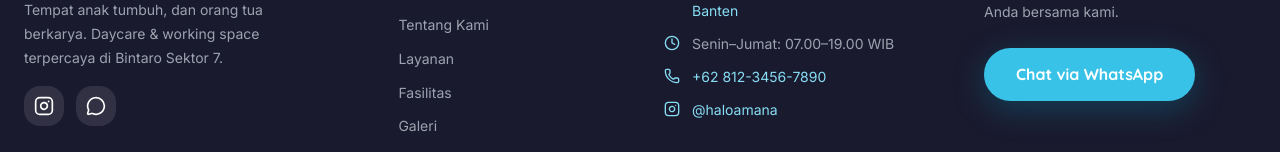
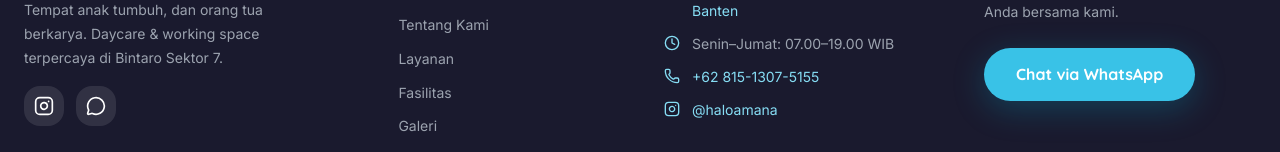
Before and after one commit to menako-studio/amana-care, a Next.js app: page / in a window 1280 px wide. Shown: the part 10262-10414 px from the top of the page. Built offline with nearby package versions, Linux system fonts and the light colour scheme.

Commit message:
fix(components): update official WhatsApp number to 081513075155 in layout components

```diff
--- a/components/WhatsAppFloat.tsx
+++ b/components/WhatsAppFloat.tsx
@@ -5,7 +5,7 @@ import styles from './WhatsAppFloat.module.css'
 export default function WhatsAppFloat() {
   return (
     <a
-      href="https://wa.me/6281234567890?text=Halo%20Amana%20Care!%20Saya%20ingin%20bertanya%20tentang%20daycare."
+      href="https://wa.me/6281513075155?text=Halo%20Amana%20Care!%20Saya%20ingin%20bertanya%20tentang%20daycare."
       target="_blank"
       rel="noopener noreferrer"
       className={styles.float}
--- a/components/layout/AnnouncementBar.tsx
+++ b/components/layout/AnnouncementBar.tsx
@@ -29,7 +29,7 @@ export default function AnnouncementBar() {
           <strong>Pendaftaran Agustus 2026 Dibuka!</strong> Slot terbatas — hubungi kami sekarang.
         </p>
         <a
-          href="https://wa.me/6281234567890?text=Halo%20Amana%20Care!%20Saya%20ingin%20info%20pendaftaran."
+          href="https://wa.me/6281513075155?text=Halo%20Amana%20Care!%20Saya%20ingin%20info%20pendaftaran."
           target="_blank"
           rel="noopener noreferrer"
           className={styles.cta}
--- a/components/layout/Footer.tsx
+++ b/components/layout/Footer.tsx
@@ -69,7 +69,7 @@ export default function Footer() {
                   <InstagramIcon size={20} />
                 </a>
                 <a
-                  href="https://wa.me/6281234567890"
+                  href="https://wa.me/6281513075155"
                   target="_blank"
                   rel="noopener noreferrer"
                   className={styles.socialLink}
@@ -115,8 +115,8 @@ export default function Footer() {
                 </li>
                 <li className={styles.contactItem}>
                   <Phone size={16} className={styles.contactIcon} />
-                  <a href="https://wa.me/6281234567890" className={styles.contactLink}>
-                    +62 812-3456-7890
+                  <a href="https://wa.me/6281513075155" className={styles.contactLink}>
+                    +62 815-1307-5155
                   </a>
                 </li>
                 <li className={styles.contactItem}>
@@ -140,7 +140,7 @@ export default function Footer() {
                 Konsultasikan kebutuhan penitipan anak Anda bersama kami.
               </p>
               <a
-                href="https://wa.me/6281234567890?text=Halo%20Amana%20Care!%20Saya%20ingin%20info%20pendaftaran."
+                href="https://wa.me/6281513075155?text=Halo%20Amana%20Care!%20Saya%20ingin%20info%20pendaftaran."
                 target="_blank"
                 rel="noopener noreferrer"
                 className={`btn btn-primary ${styles.ctaButton}`}
```
